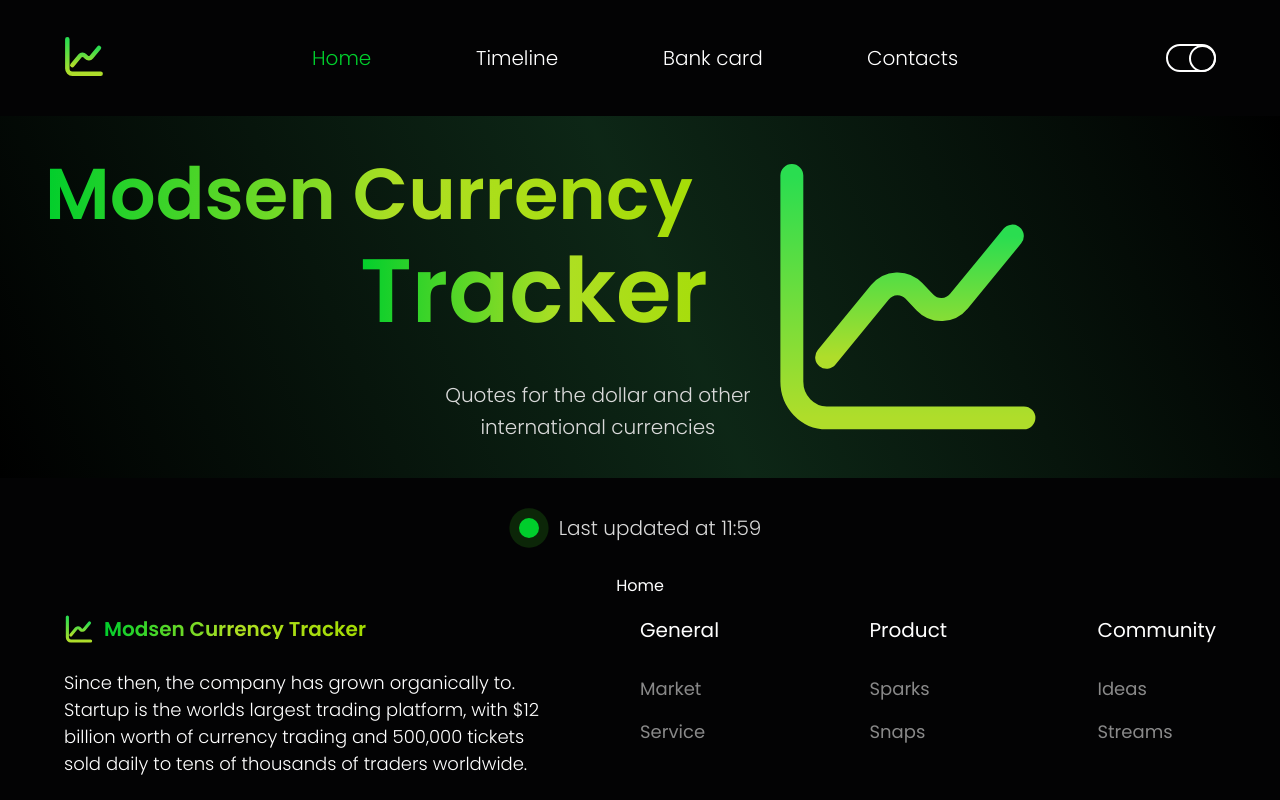
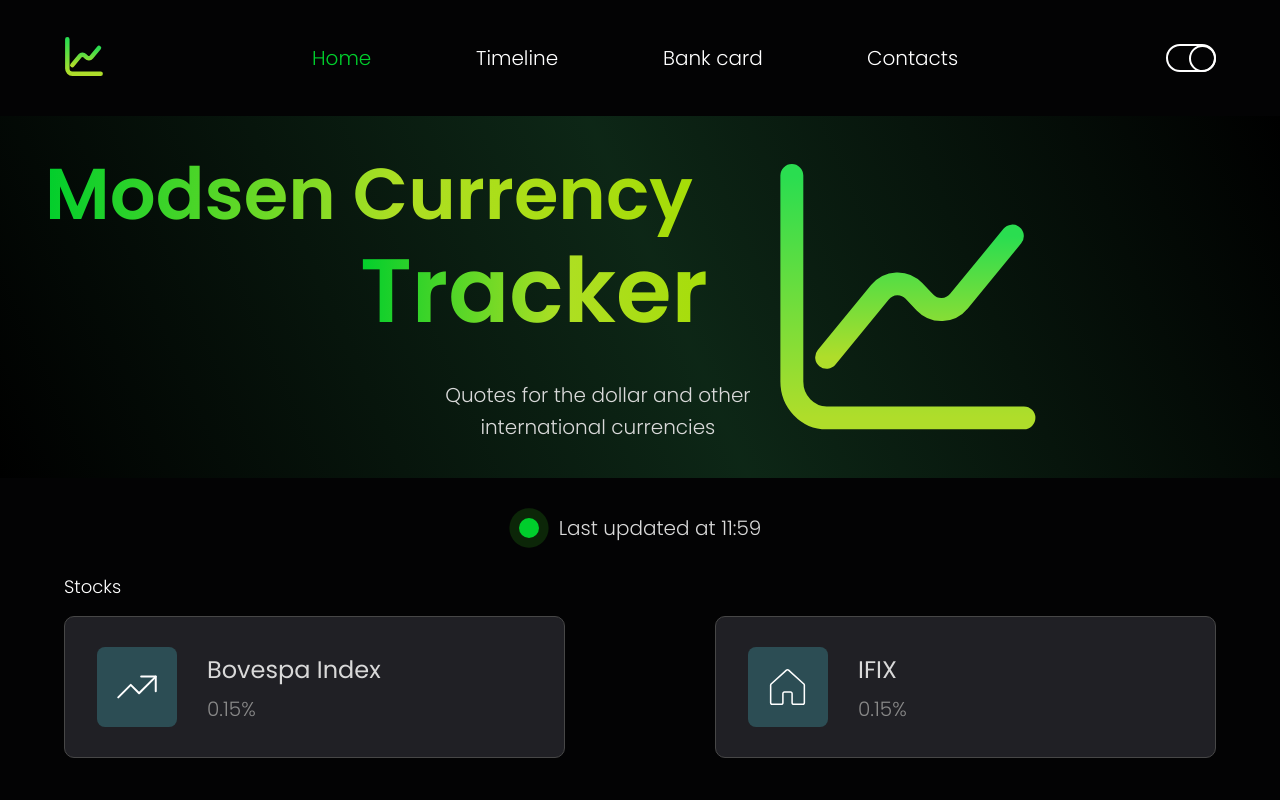
Before and after one commit to repmacrypn/currency-tracker, a React (Create React App) app: page /#/home in a window 1280 px wide. Built offline with nearby package versions, Linux system fonts and the light colour scheme; no server answers.

Commit message:
fix: designed home page and currencies components

```diff
--- /dev/null
+++ b/src/components/CurrenciesBlock/CurrencyCard/index.tsx
@@ -0,0 +1,14 @@
+import { ICurrencyCard } from './interface'
+import { Container, IconDiv, IconImg, Price, Title, Wrapper } from './styled'
+
+export const CurrencyCard = ({ src, symbol, name, price }: ICurrencyCard) => {
+  return (
+    <Container>
+      {src ? <IconImg src={src} alt='icon' /> : <IconDiv>{symbol || 'None'}</IconDiv>}
+      <Wrapper>
+        <Title>{name || 'None'}</Title>
+        <Price>{price || 0.0}</Price>
+      </Wrapper>
+    </Container>
+  )
+}
--- /dev/null
+++ b/src/components/CurrenciesBlock/CurrencyCard/interface.ts
@@ -0,0 +1,6 @@
+export interface ICurrencyCard {
+  src?: string | undefined
+  symbol?: string | undefined
+  name: string | undefined
+  price: string | number | undefined
+}
--- /dev/null
+++ b/src/components/CurrenciesBlock/CurrencyCard/styled.ts
@@ -0,0 +1,106 @@
+import styled from 'styled-components'
+
+export const Container = styled.div`
+  display: flex;
+  align-items: center;
+  gap: ${(props) => props.theme.valueInPx.px30};
+  padding: 30px 32px 30px 32px;
+  background-color: ${(props) => props.theme.colors.currencyCardBG};
+  border-radius: ${(props) => props.theme.valueInPx.px10};
+  border: 1px solid ${(props) => props.theme.colors.currencyCardBorder};
+  transition: ${(props) => props.theme.defaultTransition};
+
+  &:hover {
+    cursor: pointer;
+    opacity: 0.9;
+    box-shadow: 0 2px 3px 16px ${(props) => props.theme.usedColors.gray1};
+  }
+
+  &:active {
+    transform: ${(props) => props.theme.defaultTransform};
+  }
+
+  @media (max-width: 1100px) {
+    padding: 30px;
+  }
+
+  @media (max-width: 768px) {
+    padding: 12px;
+    max-width: none;
+  }
+`
+
+export const IconDiv = styled.div`
+  display: flex;
+  justify-content: center;
+  align-items: center;
+  width: ${(props) => props.theme.valueInPx.px80};
+  height: ${(props) => props.theme.valueInPx.px80};
+  font-size: ${(props) => props.theme.fontSize.xl4};
+  font-weight: ${(props) => props.theme.fontWeight.normal};
+
+  @media (max-width: 1100px) {
+    width: ${(props) => props.theme.valueInPx.px50};
+    height: ${(props) => props.theme.valueInPx.px50};
+    font-size: ${(props) => props.theme.fontSize.xxl};
+  }
+
+  @media (max-width: 768px) {
+    width: ${(props) => props.theme.valueInPx.px30};
+    height: ${(props) => props.theme.valueInPx.px30};
+    font-size: ${(props) => props.theme.fontSize.l};
+  }
+`
+
+export const IconImg = styled.img`
+  width: ${(props) => props.theme.valueInPx.px80};
+  height: ${(props) => props.theme.valueInPx.px80};
+
+  @media (max-width: 1100px) {
+    width: ${(props) => props.theme.valueInPx.px50};
+    height: ${(props) => props.theme.valueInPx.px50};
+  }
+
+  @media (max-width: 768px) {
+    width: ${(props) => props.theme.valueInPx.px30};
+    height: ${(props) => props.theme.valueInPx.px30};
+  }
+`
+
+export const Wrapper = styled.div`
+  display: flex;
+  flex-direction: column;
+  gap: ${(props) => props.theme.valueInPx.px10};
+`
+
+export const Title = styled.div`
+  color: ${(props) => props.theme.colors.currencyCardTitle};
+  font-size: ${(props) => props.theme.fontSize.xxll};
+  font-weight: ${(props) => props.theme.fontWeight.normal};
+  line-height: 1.4;
+  transition: ${(props) => props.theme.defaultTransition};
+
+  @media (max-width: 1100px) {
+    font-size: ${(props) => props.theme.fontSize.xl};
+  }
+
+  @media (max-width: 768px) {
+    font-size: ${(props) => props.theme.fontSize.l};
+  }
+`
+
+export const Price = styled.div`
+  font-size: ${(props) => props.theme.fontSize.xxl};
+  font-weight: ${(props) => props.theme.fontWeight.light};
+  color: ${(props) => props.theme.colors.currencyCardPrice};
+  transition: ${(props) => props.theme.defaultTransition};
+  line-height: 1.2;
+
+  @media (max-width: 1100px) {
+    font-size: ${(props) => props.theme.fontSize.l};
+  }
+
+  @media (max-width: 768px) {
+    font-size: ${(props) => props.theme.fontSize.m};
+  }
+`
--- /dev/null
+++ b/src/components/CurrenciesBlock/index.tsx
@@ -0,0 +1,11 @@
+import { ICurrenciesBlock } from './interface'
+import { Block, Title, Wrapper } from './styled'
+
+export const CurrenciesBlock = ({ children, title }: ICurrenciesBlock) => {
+  return (
+    <Wrapper>
+      <Title>{title}</Title>
+      <Block>{children}</Block>
+    </Wrapper>
+  )
+}
--- /dev/null
+++ b/src/components/CurrenciesBlock/interface.ts
@@ -0,0 +1,6 @@
+import { ReactNode } from 'react'
+
+export interface ICurrenciesBlock {
+  children: ReactNode
+  title: string
+}
--- /dev/null
+++ b/src/components/CurrenciesBlock/styled.ts
@@ -0,0 +1,26 @@
+import styled from 'styled-components'
+
+export const Wrapper = styled.section`
+  width: 100%;
+`
+
+export const Title = styled.h4`
+  font-size: ${(props) => props.theme.fontSize.xl};
+  font-weight: ${(props) => props.theme.fontWeight.light};
+  margin-bottom: ${(props) => props.theme.valueInPx.px20};
+`
+
+export const Block = styled.div`
+  display: grid;
+  grid-template-columns: repeat(2, minmax(100px, 1fr));
+  gap: ${(props) => props.theme.valueInPx.px150};
+
+  @media (max-width: 1100px) {
+    gap: ${(props) => props.theme.valueInPx.px30};
+  }
+
+  @media (max-width: 768px) {
+    grid-template-columns: 1fr;
+    gap: ${(props) => props.theme.valueInPx.px15};
+  }
+`
--- /dev/null
+++ b/src/constants/currencies.ts
@@ -0,0 +1,18 @@
+import { ICurrencyStocks } from '@/types/currencies'
+import bovespaIcon from '@/assets/images/bovespaIcon.svg'
+import IFIXicon from '@/assets/images/IFIXicon.svg'
+
+export const CURRENCIES = 'USD,ARS,CAD,JPY,AUD,CNY,EUR,BTC,TRY'
+
+export const currencyStocks: ICurrencyStocks[] = [
+  {
+    name: 'Bovespa Index',
+    value: '0.15%',
+    img: bovespaIcon,
+  },
+  {
+    name: 'IFIX',
+    value: '0.15%',
+    img: IFIXicon,
+  },
+]
--- a/src/pages/Home/index.tsx
+++ b/src/pages/Home/index.tsx
@@ -1,3 +1,50 @@
+import { useEffect, useMemo } from 'react'
+
+import { CurrenciesBlock } from '@/components/CurrenciesBlock'
+import { CurrencyCard } from '@/components/CurrenciesBlock/CurrencyCard'
+import { CURRENCIES, currencyStocks } from '@/constants/currencies'
+import { useAppDispatch, useAppSelector } from '@/hooks/useStoreControl'
+import {
+  selectCurrencyPrices,
+  selectCurrencyValues,
+} from '@/store/selectors/homeSelectors'
+import { fetchCurrencies } from '@/store/thunks/homeThunks'
+
+import { Container } from './styled'
+
 export const Home = () => {
-  return <div>Home</div>
+  const dispatch = useAppDispatch()
+
+  const currencyValues = useAppSelector(selectCurrencyValues)
+  const currencyPrices = useAppSelector(selectCurrencyPrices)
+
+  const currencies = useMemo(() => CURRENCIES.split(','), [])
+
+  useEffect(() => {
+    dispatch(fetchCurrencies())
+  }, [dispatch])
+
+  return (
+    <Container>
+      <CurrenciesBlock title='Stocks'>
+        {currencyStocks.map(({ img, name, value }) => (
+          <CurrencyCard key={name} src={img} name={name} price={value} />
+        ))}
+      </CurrenciesBlock>
+      <CurrenciesBlock title='Quotes'>
+        {currencies.map((currency, index) => {
+          const currentCurrency = currencyValues?.data[currency]
+
+          return (
+            <CurrencyCard
+              key={index}
+              symbol={currentCurrency?.symbol}
+              name={currentCurrency?.name}
+              price={currencyPrices?.data[currency].value}
+            />
+          )
+        })}
+      </CurrenciesBlock>
+    </Container>
+  )
 }
--- a/src/pages/Home/styled.ts
+++ b/src/pages/Home/styled.ts
@@ -0,0 +1,8 @@
+import styled from 'styled-components'
+
+export const Container = styled.article`
+  display: flex;
+  flex-direction: column;
+  gap: 80px;
+  width: 90%;
+`
```
Also changed, not shown: src/assets/images/IFIXicon.svg (added), src/assets/images/bovespaIcon.svg (added).
